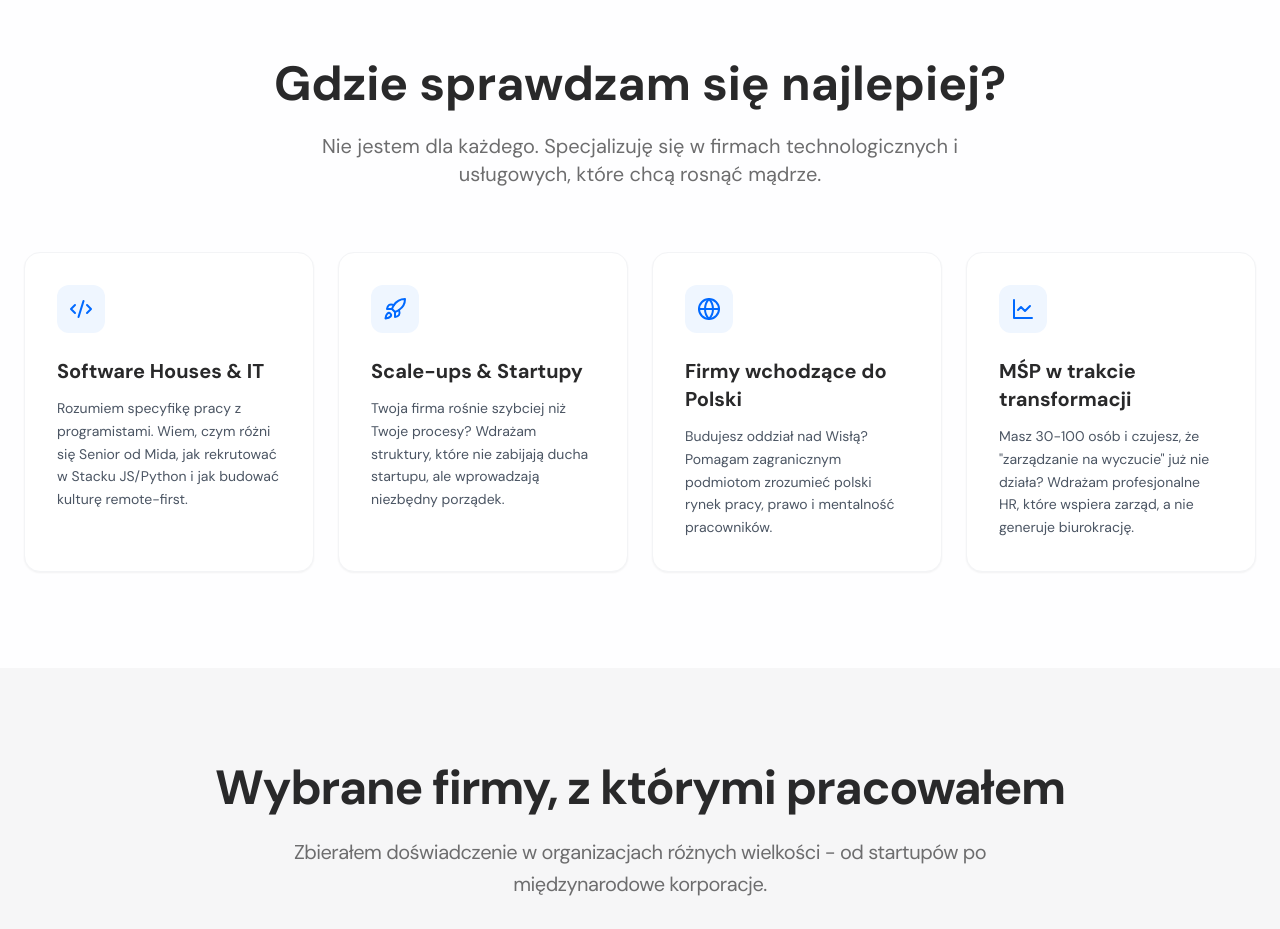
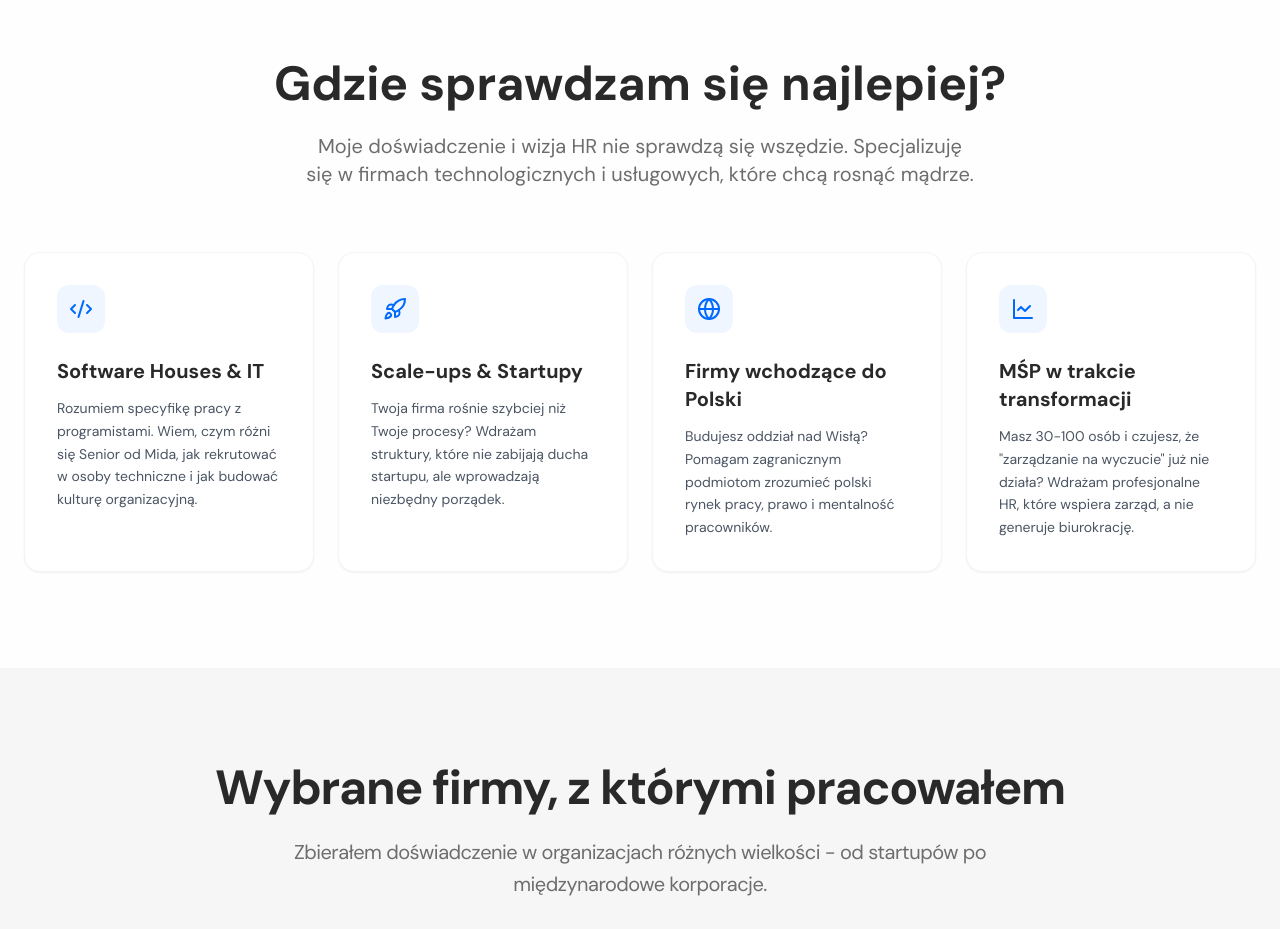
Before and after one commit to mocher1/moch.consulting2, a React (Vite) app: page / in a window 1280 px wide. Shown: the part 2960-3889 px from the top of the page. Built offline with nearby package versions, Linux system fonts and the light colour scheme; a web font is replaced by a local one.

Commit message:
Updated Industries.tsx

```diff
--- a/src/components/Industries.tsx
+++ b/src/components/Industries.tsx
@@ -6,7 +6,7 @@ const industries = [
   {
     icon: Code2,
     name: 'Software Houses & IT',
-    desc: 'Rozumiem specyfikę pracy z programistami. Wiem, czym różni się Senior od Mida, jak rekrutować w Stacku JS/Python i jak budować kulturę remote-first.'
+    desc: 'Rozumiem specyfikę pracy z programistami. Wiem, czym różni się Senior od Mida, jak rekrutować w osoby techniczne i jak budować kulturę organizacyjną.'
   },
   {
     icon: Rocket,
@@ -36,7 +36,7 @@ const Industries = () => {
             Gdzie sprawdzam się najlepiej?
           </h2>
           <p className="text-xl text-mind-content-secondary max-w-2xl mx-auto">
-            Nie jestem dla każdego. Specjalizuję się w firmach technologicznych i usługowych, które chcą rosnąć mądrze.
+            Moje doświadczenie i wizja HR nie sprawdzą się wszędzie. Specjalizuję się w firmach technologicznych i usługowych, które chcą rosnąć mądrze.
           </p>
         </div>
 
```
